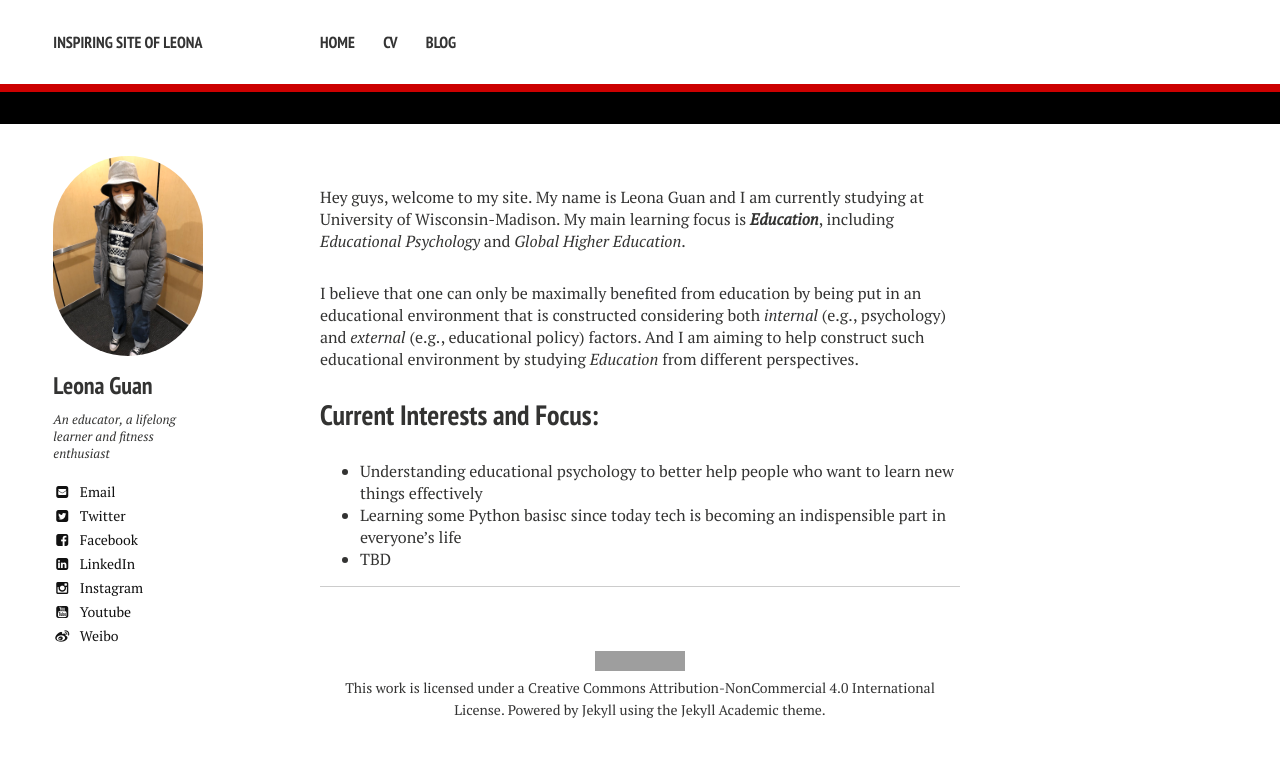
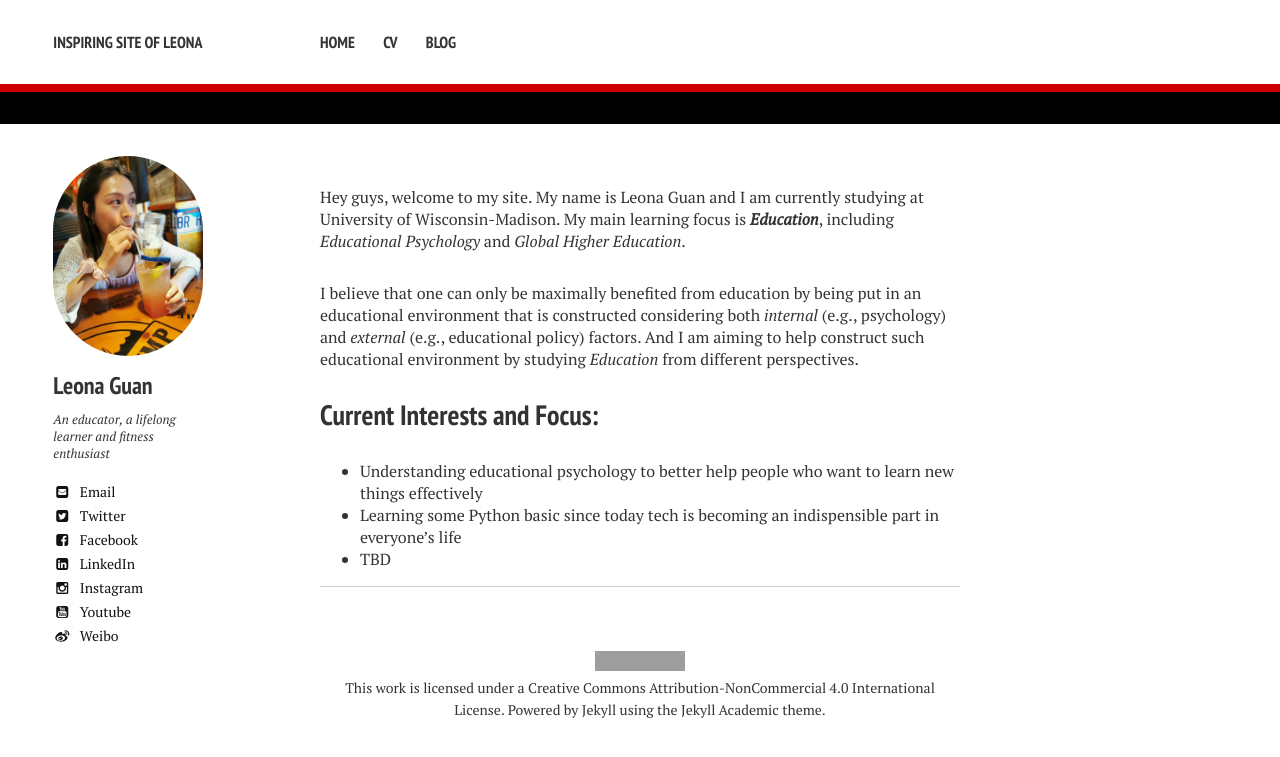
Before and after one commit to LeonaGuan/LeonaGuan.github.io, a Jekyll site: the page built from index.md, in a window 1280 px wide. Shown: the top 757 px of the page. Built offline with Jekyll 4.4.1, drawn with Linux system fonts in a browser that asks for light colours; nearby versions of some CDN libraries; grey boxes are pictures that could not be loaded.

Commit message:
update bio

```diff
--- a/index.md
+++ b/index.md
@@ -5,11 +5,10 @@ excerpt: "About Me..."
 
 Hey guys, welcome to my site. My name is Leona Guan and I am currently studying at University of Wisconsin-Madison. My main learning focus is ***Education***, including *Educational Psychology* and *Global Higher Education*.
 
-I believe that one can only be maximally benefited from education by being put in an educational environment that is constructed considering both *internal* (e.g., psychology) and *external* (e.g., educational policy) factors. And I am aiming to help construct such educational environment by studying *Education*
-from different perspectives.
+I believe that one can only be maximally benefited from education by being put in an educational environment that is constructed considering both *internal* (e.g., psychology) and *external* (e.g., educational policy) factors. And I am aiming to help construct such educational environment by studying *Education* from different perspectives.
 
 ## Current Interests and Focus:
 
 - Understanding educational psychology to better help people who want to learn new things effectively
-- Learning some Python basisc since today tech is becoming an indispensible part in everyone's life
+- Learning some Python basic since today tech is becoming an indispensible part in everyone's life
 - TBD
```
Also changed, not shown: images/bio-photo.jpg.
